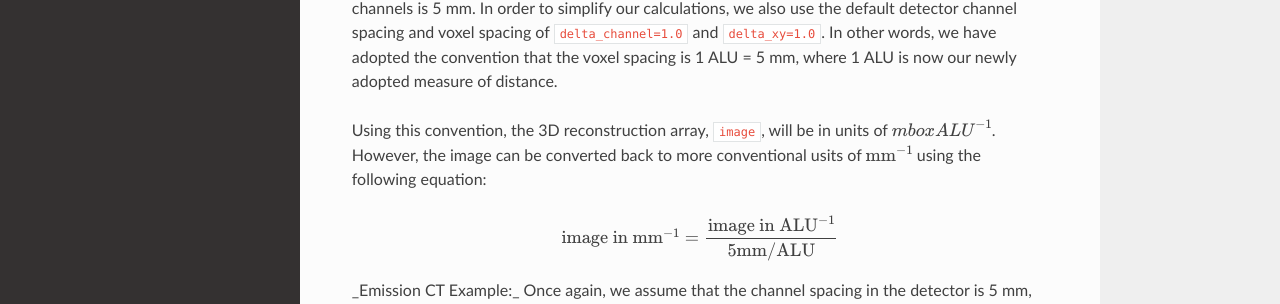
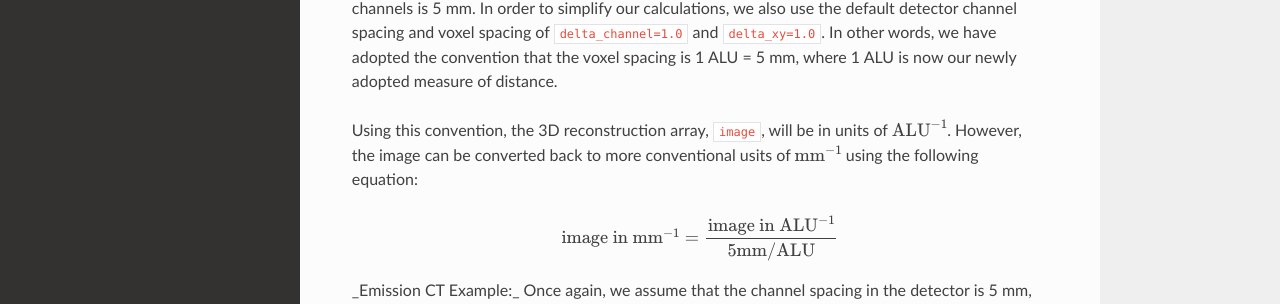
Before and after one commit to cabouman/svmbir, a Sphinx documentation site: the page built from docs/source/overview.rst, in a window 1280 px wide and 1227 px high. Shown: the part 549-853 px from the top of the window. Built offline with Sphinx 7.4.7 and the Read the Docs theme 2.0.0, drawn with Linux system fonts in a browser that asks for light colours; cross-references to code outside the pages are shown as plain code.

```diff
--- a/docs/source/overview.rst
+++ b/docs/source/overview.rst
@@ -14,7 +14,7 @@ In order to simplify usage, reconstructions are done using arbitrary units (ALU)
 
 _Transmission CT Example:_ For this example, assume that the physical spacing between detector channels is 5 mm. In order to simplify our calculations, we also use the default detector channel spacing and voxel spacing of ``delta_channel=1.0`` and ``delta_xy=1.0``. In other words, we have adopted the convention that the voxel spacing is 1 ALU = 5 mm, where 1 ALU is now our newly adopted measure of distance.
 
-Using this convention, the 3D reconstruction array, ``image``, will be in units of :math:`mbox{ALU}^{-1}`. However, the image can be converted back to more conventional usits of :math:`\mbox{mm}^{-1}` using the following equation:
+Using this convention, the 3D reconstruction array, ``image``, will be in units of :math:`\mbox{ALU}^{-1}`. However, the image can be converted back to more conventional usits of :math:`\mbox{mm}^{-1}` using the following equation:
 
 .. math::
 
```
